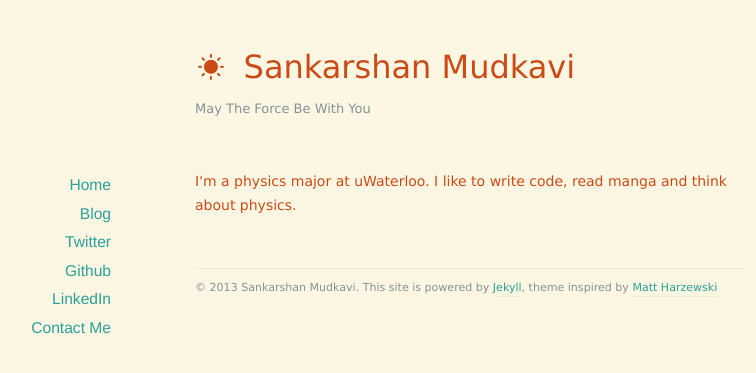
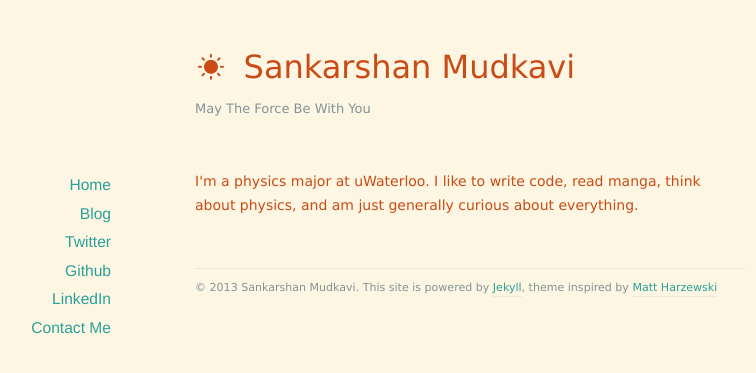
Before and after one commit to Sankarshan-Mudkavi/Sankarshan-Mudkavi.github.io, a Jekyll site: the page built from index.html, in a window 1280 px wide. Shown: the top 373 px of the page, without its empty margins (170-926 px from the left). Built offline with Jekyll 4.4.1, drawn with Linux system fonts in a browser that asks for light colours; nearby versions of some CDN libraries; Markdown is read by kramdown in place of the engine named in the settings; the list of posts is cut into pages by our own code.

Commit message:
Updated Homepage

```diff
--- a/index.html
+++ b/index.html
@@ -3,4 +3,4 @@ layout: default
 title: Sankarshan Mudkavi
 ---
 
-<h3> I'm a physics major at uWaterloo. I like to write code, read manga and think about physics.</h3>
+<h3> I'm a physics major at uWaterloo. I like to write code, read manga, think about physics, and am just generally curious about everything.</h3>
```
Also changed, not shown: 1 other file.
